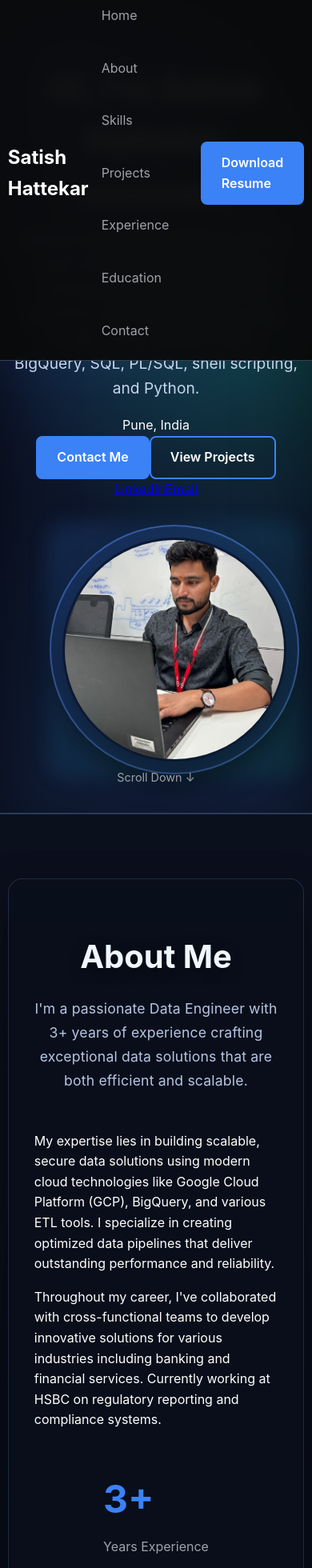
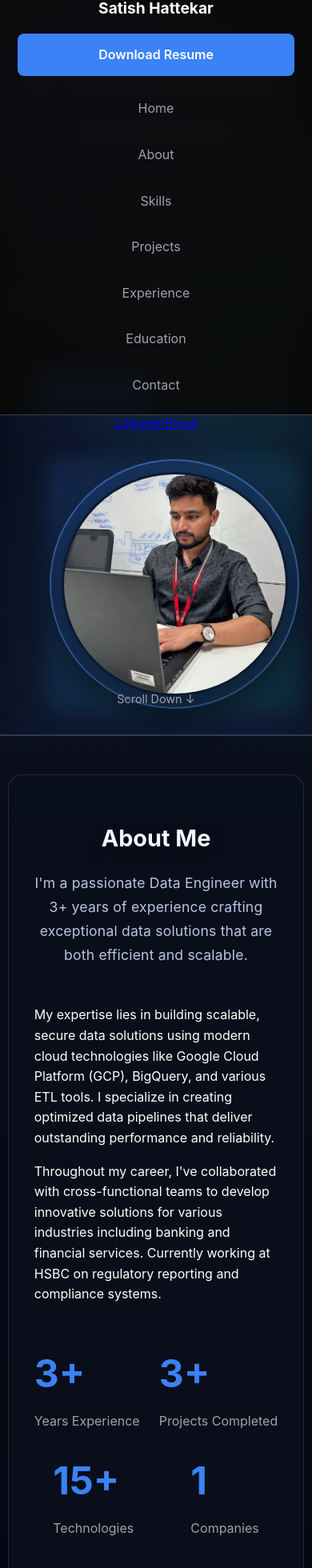
Before and after one commit to satishhattekar1997/portfolio, a React (Create React App) app: page / in a window 390 px wide. Shown: the part 17-1977 px from the top of the page at 80% size. Built offline with nearby package versions, Linux system fonts and the light colour scheme.

Commit message:
Improve mobile responsive design - fix navigation menu and layout

```diff
--- a/src/App.css
+++ b/src/App.css
@@ -633,14 +633,60 @@ body {
 }
 
 @media (max-width: 768px) {
+  .nav-inner {
+    flex-direction: column;
+    gap: 1rem;
+    padding: 0.75rem;
+  }
+
+  .brand {
+    font-size: 1.2rem;
+  }
+
+  .nav-group {
+    flex-direction: column;
+    gap: 0.5rem;
+    width: 100%;
+    order: 3;
+  }
+
+  .nav-item {
+    width: 100%;
+    text-align: center;
+    padding: 0.75rem;
+  }
+
+  .navbar .btn {
+    width: 100%;
+    text-align: center;
+  }
+
+  .hero {
+    padding: 6rem 0 2rem;
+  }
+
   .hero-content {
     grid-template-columns: 1fr;
     gap: 2rem;
     text-align: center;
   }
 
+  .hero-text h1 {
+    font-size: clamp(1.8rem, 4vw, 2.5rem);
+  }
+
+  .hero-image img {
+    max-width: 100%;
+    width: 100%;
+  }
+
   .hero .cta {
     justify-content: center;
+    flex-direction: column;
+  }
+
+  .hero .cta .btn {
+    width: 100%;
   }
 
   .skills-grid,
@@ -661,5 +707,18 @@ body {
 
   .stats {
     justify-content: space-around;
+    gap: 1.5rem;
+  }
+
+  .section {
+    padding: 3rem 0;
+  }
+
+  .section h2 {
+    font-size: 1.8rem;
+  }
+
+  .container {
+    width: min(100%, 95%);
   }
 }
```
